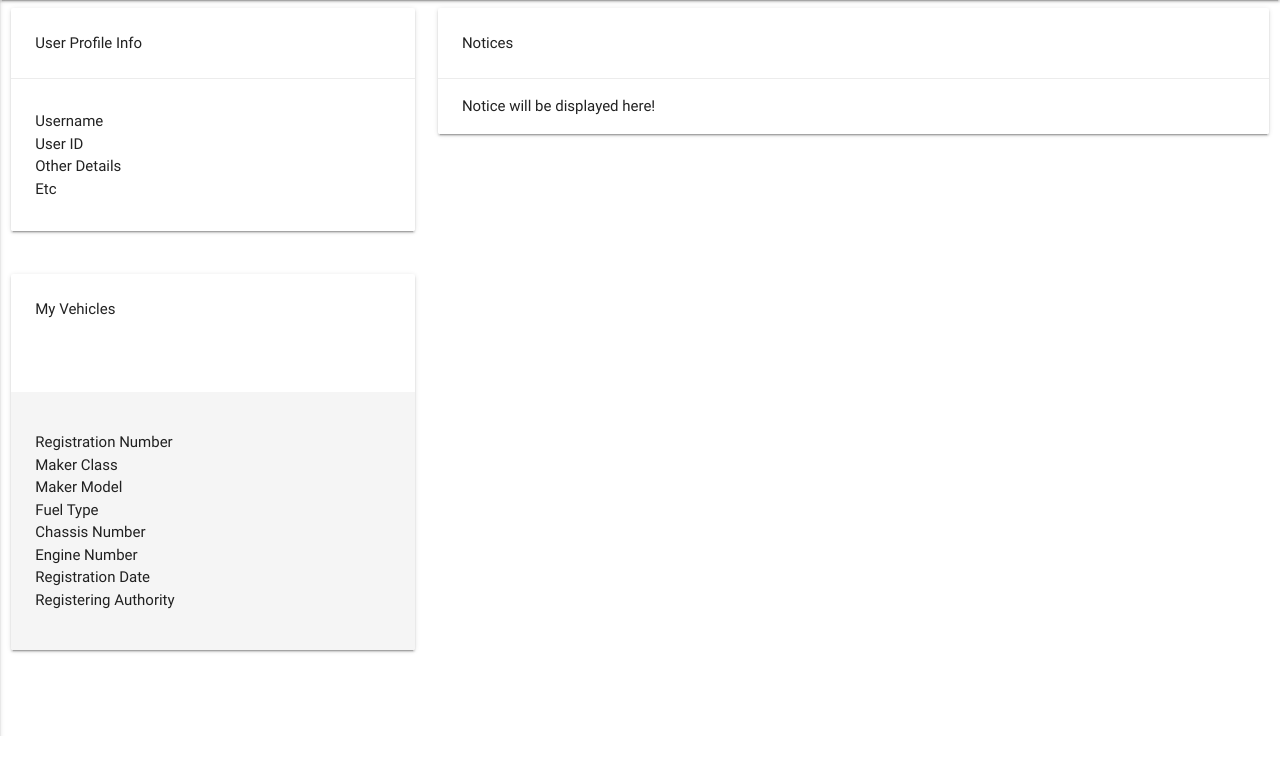
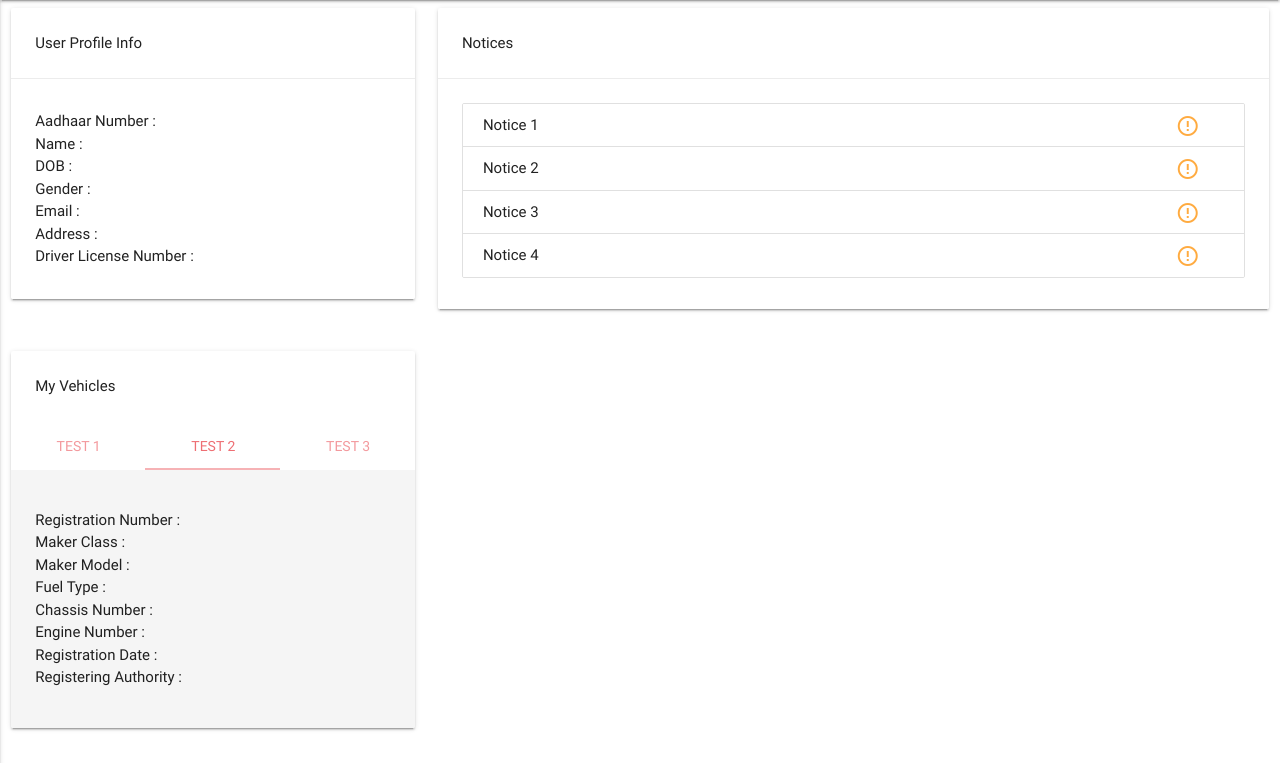
Before and after one commit to sagban/autobot, a Django app: template userapp/templates/user.html in a window 1280 px wide. Shown: the part 64-827 px from the top of the page. Before the commit the page ends 800 px from the top, so only its background shows below. Run offline with Django 3.2, Linux system fonts and the light colour scheme; the template is opened without the code that fills it, so the values that code supplies are empty.

Commit message:
user dashboard | notice section

```diff
--- a/userapp/templates/user.html
+++ b/userapp/templates/user.html
@@ -22,10 +22,13 @@
         </div>
         <div class="card-action">
           <ul>
-              <li>Username</li>
-              <li>User ID</li>
-              <li>Other Details</li>
-              <li>Etc</li>
+              <li>Aadhaar Number : </li>
+              <li>Name : </li>
+              <li>DOB : </li>
+              <li>Gender : </li>
+              <li>Email : </li>
+              <li>Address : </li>
+              <li>Driver License Number : </li>
           </ul>
         </div>
       </div>
@@ -37,42 +40,90 @@
           <p>Notices</p>
         </div>
         <div class="card-action">
-          Notice will be displayed here!
+        <ul class="collection">
+        <li class="collection-item"><div>Notice 1<a class=" secondary-content modal-trigger" href="#modal1""><i class="material-icons">error_outline</i></a></div></li>
+        <li class="collection-item"><div>Notice 2<a href="#" class="secondary-content"><i class="material-icons">error_outline</i></a></div></li>
+        <li class="collection-item"><div>Notice 3<a href="#" class="secondary-content"><i class="material-icons">error_outline</i></a></div></li>
+        <li class="collection-item"><div>Notice 4<a href="#" class="secondary-content"><i class="material-icons">error_outline</i></a></div></li>
+      </ul>
         </div>
+
+  </button>
       </div>
              </div>
 
 
 </div>
-
-    <div class="row">
+<!-- Notice Structure -->
+  <div id="modal1" class="modal modal-fixed-footer">
+    <div class="modal-content">
+      <h4>Modal Header</h4>
+      <p>NOTICE CONTENT TO BE DISPLAYED HERE</p>
+    </div>
+    <div class="modal-footer">
+      <a href="#" class="modal-action modal-close waves-effect waves-green btn-flat ">Complain <i class="material-icons">error</i></a>
+      <a href="#" class="modal-action modal-close waves-effect waves-green btn-flat ">Proceed to Pay <i class="material-icons">send</i></a>
+    </div>
+  </div>
 
 
-             <div class="col m4 s6" style="float: left">
-                 <div class="card">
+<div class="row">
+    <div class="col m4 s6">
+    <div class="card">
     <div class="card-content">
       <p>My Vehicles</p>
     </div>
     <div class="card-tabs">
       <ul class="tabs tabs-fixed-width">
-          <li id="vehicle1"><a href="#veh1"></a></li>
+        <li class="tab"><a href="#test4">Test 1</a></li>
+        <li class="tab"><a class="active" href="#test5">Test 2</a></li>
+        <li class="tab"><a href="#test6">Test 3</a></li>
       </ul>
     </div>
     <div class="card-content grey lighten-4">
-      <ul id="veh1">
-          <li>Registration Number</li>
-          <li>Maker Class</li>
-          <li>Maker Model</li>
-          <li>Fuel Type</li>
-          <li>Chassis Number</li>
-          <li>Engine Number</li>
-          <li>Registration Date</li>
-          <li>Registering Authority</li>
-      </ul>
+      <div id="test4">
+          <ul id="veh1">
+          <li>Registration Number : </li>
+          <li>Maker Class : </li>
+          <li>Maker Model : </li>
+          <li>Fuel Type : </li>
+          <li>Chassis Number : </li>
+          <li>Engine Number : </li>
+          <li>Registration Date : </li>
+          <li>Registering Authority : </li>
+        </ul>
+      </div>
+        <div id="test5">
+          <ul id="veh2">
+          <li>Registration Number : </li>
+          <li>Maker Class : </li>
+          <li>Maker Model : </li>
+          <li>Fuel Type : </li>
+          <li>Chassis Number : </li>
+          <li>Engine Number : </li>
+          <li>Registration Date : </li>
+          <li>Registering Authority : </li>
+        </ul>
+      </div>
+        <div id="test6">
+          <ul id="veh3">
+          <li>Registration Number : </li>
+          <li>Maker Class : </li>
+          <li>Maker Model : </li>
+          <li>Fuel Type : </li>
+          <li>Chassis Number : </li>
+          <li>Engine Number : </li>
+          <li>Registration Date : </li>
+          <li>Registering Authority : </li>
+        </ul>
+      </div>
+
     </div>
   </div>
-             </div>
-    </div>
+</div>
+</div>
+
+
 
 
     <script
@@ -91,6 +142,10 @@
             $(".button-collapse").sideNav();
         });
 
+        $(document).ready(function(){
+    // the "href" attribute of the modal trigger must specify the modal ID that wants to be triggered
+    $('.modal').modal();
+  });
 
     </script>
 
```
